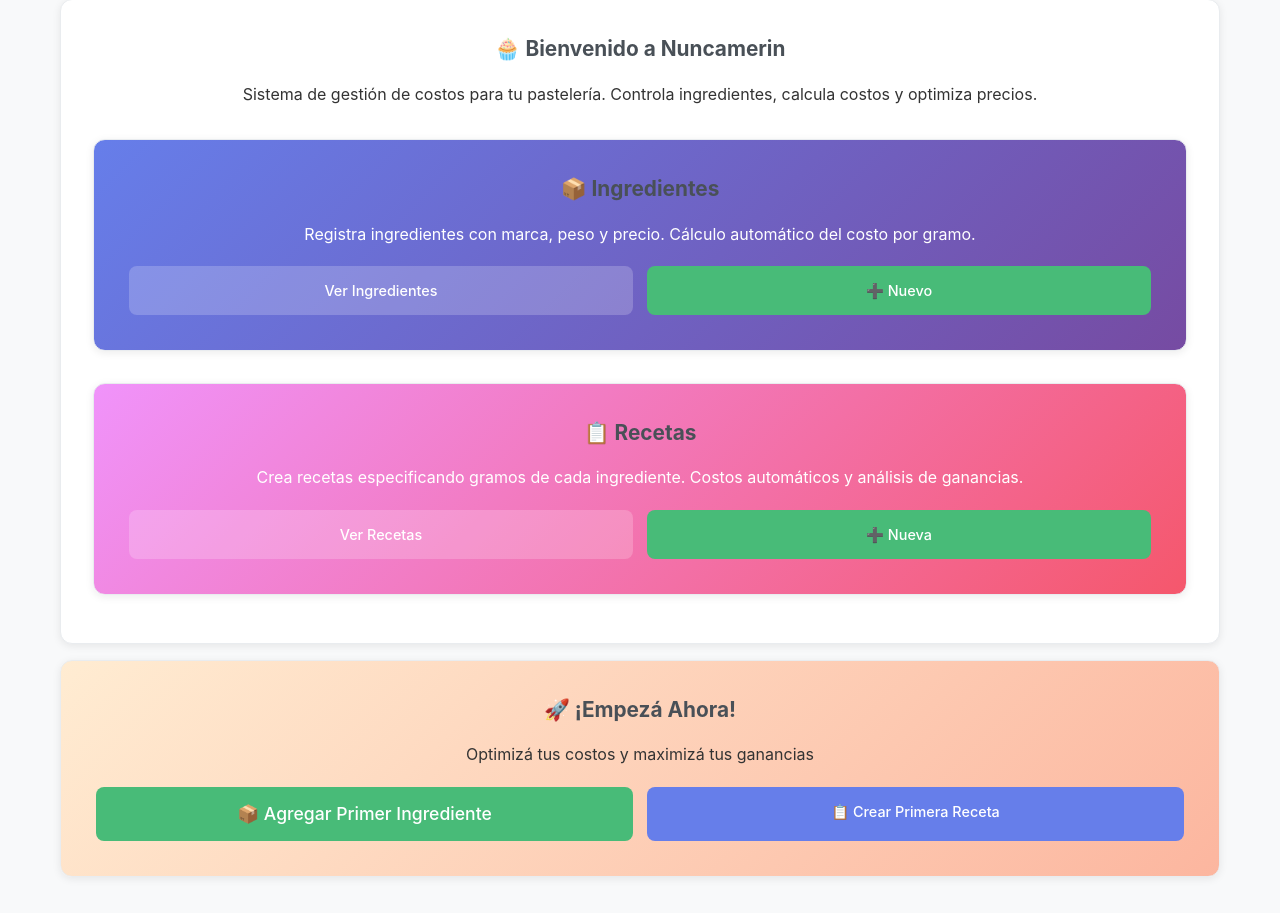
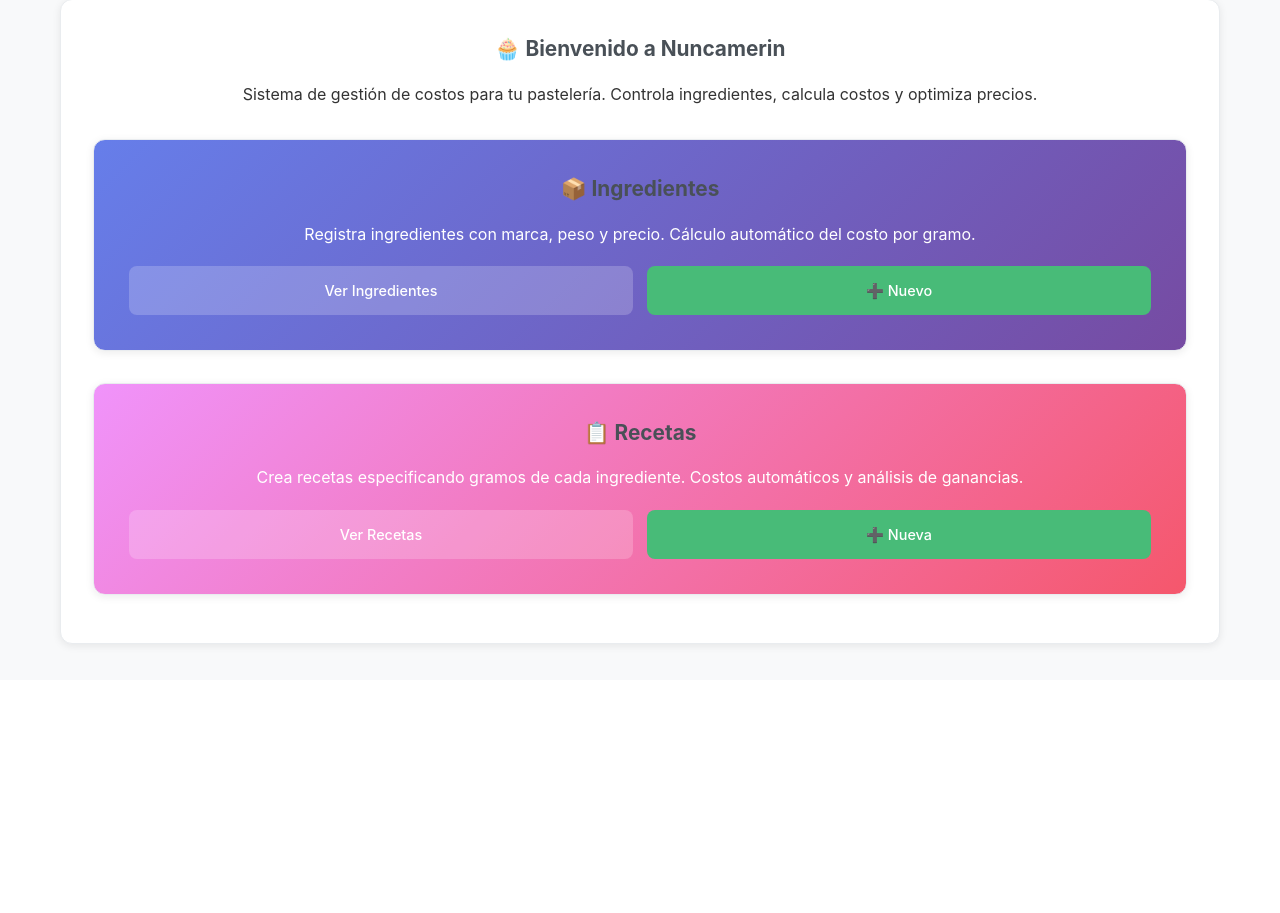
Before and after one commit to Luciano-Cartagena/nuncamerin-pasteleria, a Python web app: template templates/index.html in a window 1280 px wide. Shown: the part 240-1153 px from the top of the page. After the commit the page ends 888 px from the top, so only its background shows below. Run offline with Jinja, Linux system fonts and the light colour scheme; the template is opened without the code that fills it, so the values that code supplies are empty.

Commit message:
Eliminar sección redundante 'Empezá Ahora' - página principal ultra minimalista

```diff
--- a/templates/index.html
+++ b/templates/index.html
@@ -25,13 +25,4 @@
         </div>
     </div>
 </div>
-
-<div class="card text-center" style="background: linear-gradient(135deg, #ffecd2 0%, #fcb69f 100%);">
-    <h3>🚀 ¡Empezá Ahora!</h3>
-    <p>Optimizá tus costos y maximizá tus ganancias</p>
-    <div class="action-buttons">
-        <a href="{{ url_for('nuevo_ingrediente') }}" class="btn btn-success" style="font-size: 1.1rem;">📦 Agregar Primer Ingrediente</a>
-        <a href="{{ url_for('nueva_receta') }}" class="btn" style="background-color: #667eea;">📋 Crear Primera Receta</a>
-    </div>
-</div>
 {% endblock %}
```
